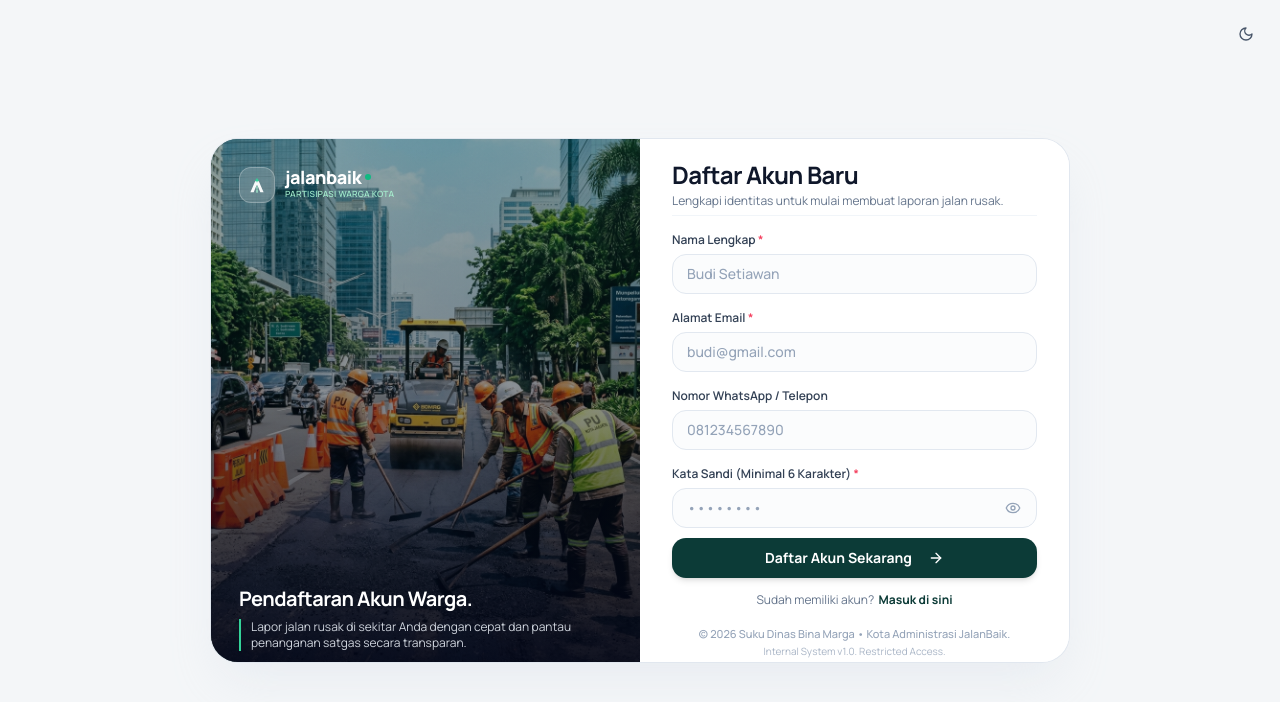
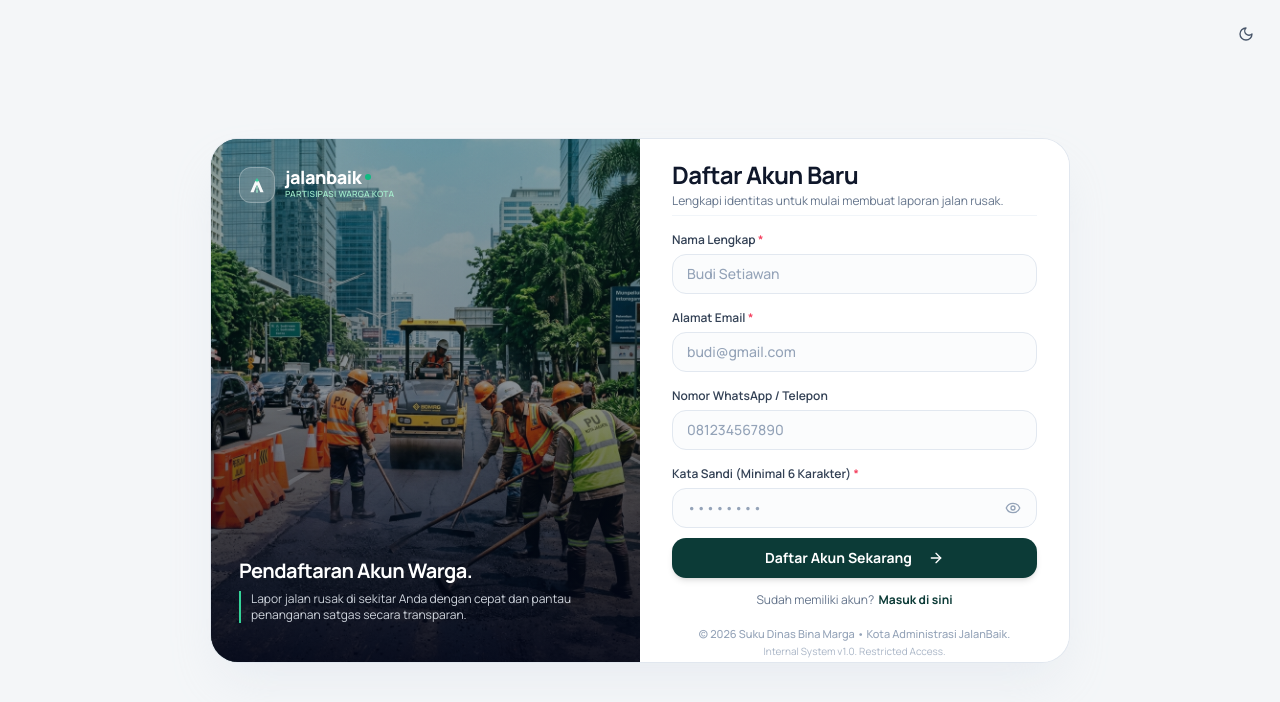
Before and after one commit to muhbintangmahardani/Pengaduan-Masyarakat, a Next.js app: page /register in a window 1280 px wide. Shown: the top 702 px of the page. Built offline with nearby package versions, Linux system fonts and the light colour scheme.

Commit message:
fix(auth): match left hero text positioning precisely between login and register

```diff
--- a/src/app/(auth)/login/page.tsx
+++ b/src/app/(auth)/login/page.tsx
@@ -45,7 +45,7 @@ export default function LoginPage() {
       {/* Floating Balanced Modern Card (Ukuran Pas Layar & Tanpa Scroll di 100% Zoom) */}
       <div className="w-full max-w-[860px] lg:h-[525px] bg-white dark:bg-slate-900 rounded-[28px] border border-border/80 shadow-2xl shadow-slate-300/30 dark:shadow-none overflow-hidden grid grid-cols-1 lg:grid-cols-2">
         {/* Kolom Kiri: 50% Showcase Visual Satgas Perbaikan Jalan */}
-        <div className="relative bg-[#0c3b37] text-white p-6 sm:p-7 pb-6 sm:pb-7 lg:pb-7 flex flex-col justify-between overflow-hidden min-h-[210px] lg:min-h-full">
+        <div className="relative bg-[#0c3b37] text-white p-6 sm:p-7 pb-10 sm:pb-12 lg:pb-12 flex flex-col justify-between overflow-hidden min-h-[220px] lg:min-h-full">
           {/* Foto Nyata Satgas Pekerjaan Umum / Bina Marga Sedang Memperbaiki Jalan */}
           <Image
             src="/images/auth-hero.jpg"
@@ -68,7 +68,7 @@ export default function LoginPage() {
           </div>
 
           {/* Bottom Headline & Description with Accent Line */}
-          <div className="relative z-10 pt-4 lg:pt-0 space-y-1.5">
+          <div className="relative z-10 pt-4 lg:pt-0 space-y-1.5 mb-2">
             <h2 className="text-lg lg:text-xl font-bold tracking-tight text-white leading-snug">
               Sistem Manajemen Pengaduan.
             </h2>
--- a/src/app/(auth)/register/page.tsx
+++ b/src/app/(auth)/register/page.tsx
@@ -39,7 +39,7 @@ export default function RegisterPage() {
       {/* Floating Balanced Modern Card (Ukuran Pas Layar & 100% Tanpa Terpotong di 100% Zoom) */}
       <div className="w-full max-w-[860px] lg:h-[525px] bg-white dark:bg-slate-900 rounded-[28px] border border-border/80 shadow-2xl shadow-slate-300/30 dark:shadow-none overflow-hidden grid grid-cols-1 lg:grid-cols-2">
         {/* Kolom Kiri: 50% Showcase Visual Satgas Perbaikan Jalan */}
-        <div className="relative bg-[#0c3b37] text-white p-6 sm:p-7 pb-6 sm:pb-7 lg:pb-7 flex flex-col justify-between overflow-hidden min-h-[210px] lg:min-h-full">
+        <div className="relative bg-[#0c3b37] text-white p-6 sm:p-7 pb-10 sm:pb-12 lg:pb-12 flex flex-col justify-between overflow-hidden min-h-[220px] lg:min-h-full">
           <Image
             src="/images/auth-hero.jpg"
             alt="Petugas Satgas Bina Marga Memperbaiki Jalan Raya"
@@ -60,7 +60,7 @@ export default function RegisterPage() {
           </div>
 
           {/* Bottom Headline with Accent Line */}
-          <div className="relative z-10 pt-4 lg:pt-0 space-y-1.5">
+          <div className="relative z-10 pt-4 lg:pt-0 space-y-1.5 mb-2">
             <h2 className="text-lg lg:text-xl font-bold tracking-tight text-white leading-snug">
               Pendaftaran Akun Warga.
             </h2>
```
